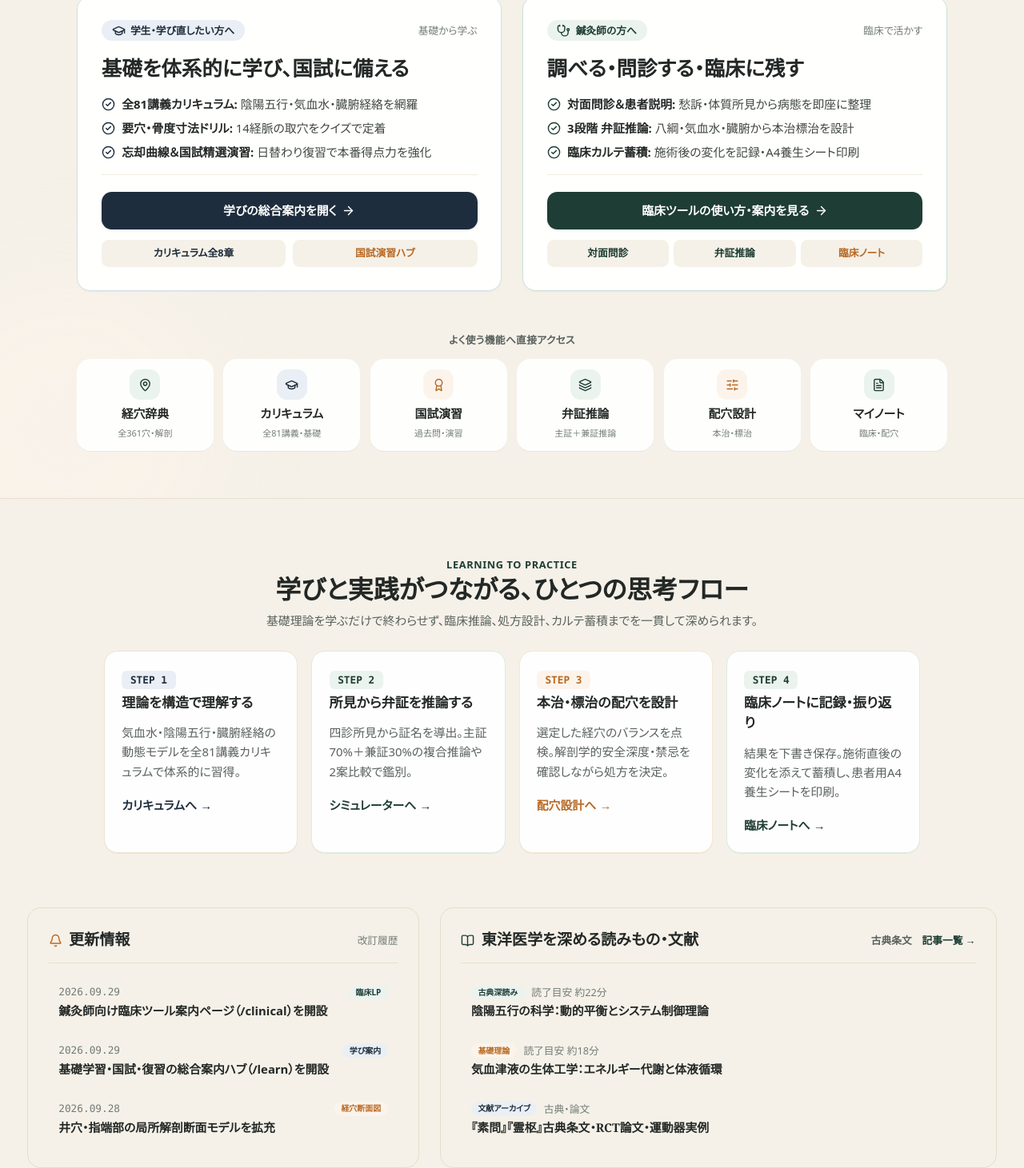
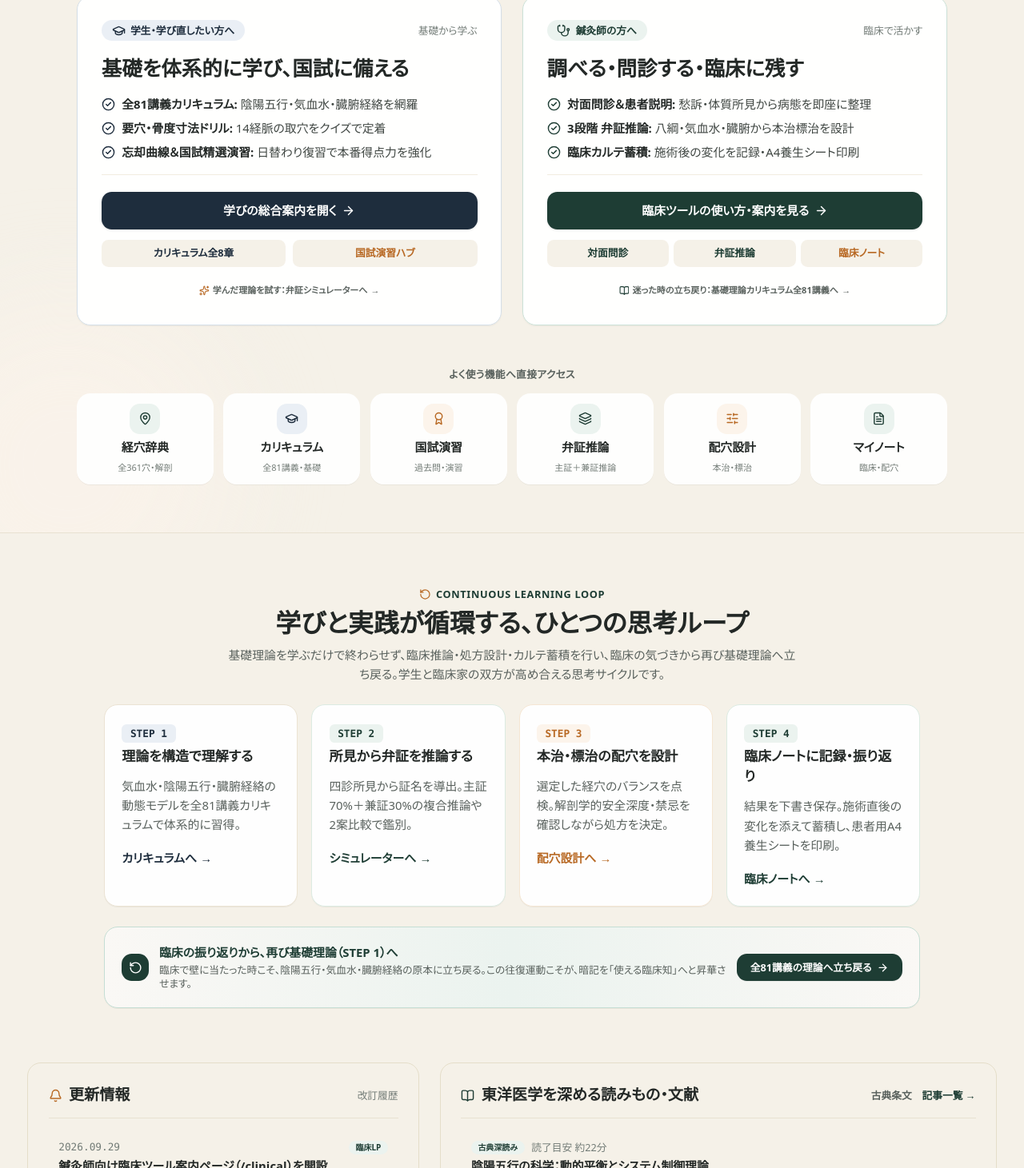
Before and after one commit to nikotarodesu/haritaro-oriental-medicine, a Next.js app: page / in a window 1280 px wide. Shown: the part 726-2187 px from the top of the page at 80% size. Built offline with nearby package versions, Linux system fonts and the light colour scheme; no server answers.

Commit message:
feat(ux): enhance continuous learning loop and dynamic cross-links between curriculum and simulator

```diff
--- a/src/app/page.tsx
+++ b/src/app/page.tsx
@@ -126,6 +126,18 @@ export default function HomePage() {
                     国試演習ハブ
                   </Link>
                 </div>
+
+                {/* 臨床への架け橋 */}
+                <div className="pt-1 text-center">
+                  <Link
+                    href="/simulator"
+                    className="text-[11px] font-semibold text-[#59615D] dark:text-[#A0B0BC] hover:text-[#1E2D3D] dark:hover:text-[#7BAAD8] transition-colors inline-flex items-center gap-1 group"
+                  >
+                    <Sparkles className="w-3 h-3 text-[#B86924] dark:text-[#E6C387]" />
+                    <span>学んだ理論を試す：弁証シミュレーターへ</span>
+                    <span className="group-hover:translate-x-0.5 transition-transform">→</span>
+                  </Link>
+                </div>
               </div>
             </div>
 
@@ -191,6 +203,18 @@ export default function HomePage() {
                     className="py-2 px-2 rounded-lg bg-[#FAF8F5] dark:bg-[#121920] hover:bg-[#FCF4EB] dark:hover:bg-[#281E15] text-[#B86924] dark:text-[#E6C387] font-semibold text-center truncate transition-colors"
                   >
                     臨床ノート
+                  </Link>
+                </div>
+
+                {/* 基礎への立ち戻り架け橋 */}
+                <div className="pt-1 text-center">
+                  <Link
+                    href="/curriculum"
+                    className="text-[11px] font-semibold text-[#59615D] dark:text-[#A0B0BC] hover:text-[#1E3D34] dark:hover:text-[#74BA9E] transition-colors inline-flex items-center gap-1 group"
+                  >
+                    <BookOpen className="w-3 h-3 text-[#1E3D34] dark:text-[#74BA9E]" />
+                    <span>迷った時の立ち戻り：基礎理論カリキュラム全81講義へ</span>
+                    <span className="group-hover:translate-x-0.5 transition-transform">→</span>
                   </Link>
                 </div>
               </div>
@@ -295,14 +319,15 @@ export default function HomePage() {
       {/* 4. 学びから実践へのつながりを示す具体例（思考プロセス図） */}
       <section className="max-w-5xl mx-auto px-4 sm:px-6 lg:px-8 space-y-6">
         <div className="text-center max-w-2xl mx-auto space-y-2">
-          <span className="text-xs font-bold text-[#1E3D34] dark:text-[#74BA9E] uppercase tracking-wider">
-            Learning to Practice
+          <span className="text-xs font-bold text-[#1E3D34] dark:text-[#74BA9E] uppercase tracking-wider flex items-center justify-center gap-1.5">
+            <RotateCcw className="w-3.5 h-3.5 text-[#B86924] dark:text-[#E6C387]" />
+            <span>Continuous Learning Loop</span>
           </span>
           <h2 className="text-2xl sm:text-3xl font-serif font-bold text-[#232826] dark:text-[#FAF8F5]">
-            学びと実践がつながる、ひとつの思考フロー
+            学びと実践が循環する、ひとつの思考ループ
           </h2>
           <p className="text-xs sm:text-sm text-[#59615D] dark:text-[#A0B0BC] leading-relaxed">
-            基礎理論を学ぶだけで終わらせず、臨床推論、処方設計、カルテ蓄積までを一貫して深められます。
+            基礎理論を学ぶだけで終わらせず、臨床推論・処方設計・カルテ蓄積を行い、臨床の気づきから再び基礎理論へ立ち戻る。学生と臨床家の双方が高め合える思考サイクルです。
           </p>
         </div>
 
@@ -378,6 +403,30 @@ export default function HomePage() {
               </Link>
             </div>
           </div>
+        </div>
+
+        {/* STEP 4から再びSTEP 1へ戻る循環ループ案内 */}
+        <div className="p-4 sm:p-5 rounded-2xl bg-gradient-to-r from-[#FAF8F5] via-[#EBF3EF] to-[#FAF8F5] dark:from-[#17212A] dark:via-[#13221C] dark:to-[#17212A] border border-[#C5DED4] dark:border-[#2A5243] flex flex-col sm:flex-row sm:items-center justify-between gap-3 text-xs shadow-2xs">
+          <div className="flex items-center gap-3">
+            <div className="w-8 h-8 rounded-xl bg-[#1E3D34] text-white flex items-center justify-center shrink-0">
+              <RotateCcw className="w-4 h-4" />
+            </div>
+            <div>
+              <span className="font-bold text-[#1E3D34] dark:text-[#74BA9E] block text-xs sm:text-sm">
+                臨床の振り返りから、再び基礎理論（STEP 1）へ
+              </span>
+              <p className="text-[#59615D] dark:text-[#A0B0BC] mt-0.5">
+                臨床で壁に当たった時こそ、陰陽五行・気血水・臓腑経絡の原本に立ち戻る。この往復運動こそが、暗記を「使える臨床知」へと昇華させます。
+              </p>
+            </div>
+          </div>
+          <Link
+            href="/curriculum"
+            className="px-4 py-2 rounded-xl bg-[#1E3D34] hover:bg-[#2B5A46] text-white font-bold transition-all shrink-0 self-end sm:self-auto inline-flex items-center gap-1.5 shadow-2xs"
+          >
+            <span>全81講義の理論へ立ち戻る</span>
+            <ArrowRight className="w-3.5 h-3.5" />
+          </Link>
         </div>
       </section>
 
--- a/src/components/ThreeStageSimulator.tsx
+++ b/src/components/ThreeStageSimulator.tsx
@@ -66,6 +66,123 @@ const SECONDARY_POINT_MAP: Record<QixueshuiType, { label: string; pairName: stri
   yangxu: { label: "陽虚（深部冷え・代謝低下）", pairName: "温陽補腎ペア", primary: "関元", secondary: "命門", role: "小腸募穴・督脈", desc: "丹田・命門の陽気を温め、深部の冷えを回復" },
 };
 
+// 選択された病態（気血水・臓腑・複合病態）に応じた関連カリキュラム講義のマッピング
+interface RelatedLectureInfo {
+  id: string;
+  chapter: string;
+  title: string;
+}
+
+function getRelatedLectures(
+  qixueshui: QixueshuiType,
+  zangfu: ZangfuType,
+  complexState: ComplexStateType
+): {
+  pathomechanism: RelatedLectureInfo;
+  treatment: RelatedLectureInfo;
+} {
+  // 1. 病因病機講義（第5講）
+  let pathomechanism: RelatedLectureInfo;
+
+  if (complexState !== "none") {
+    pathomechanism = {
+      id: "lecture-pathomechanism-10",
+      chapter: "第5講 レッスン10",
+      title: "慢性化と複合病態（虚実挟雑・本虚標実・寒熱錯雑）",
+    };
+  } else {
+    switch (qixueshui) {
+      case "qixu":
+        pathomechanism = {
+          id: "lecture-pathomechanism-3",
+          chapter: "第5講 レッスン3",
+          title: "気の不足と運動の失調（気虚の病理機序）",
+        };
+        break;
+      case "qizhi":
+      case "qini":
+        pathomechanism = {
+          id: "lecture-pathomechanism-3",
+          chapter: "第5講 レッスン3",
+          title: "気の不足と運動の失調（気滞・気逆の病理機序）",
+        };
+        break;
+      case "xuexu":
+        pathomechanism = {
+          id: "lecture-pathomechanism-5",
+          chapter: "第5講 レッスン5",
+          title: "血の失調と瘀血の形成（血虚の生起機序）",
+        };
+        break;
+      case "yuxue":
+        pathomechanism = {
+          id: "lecture-pathomechanism-5",
+          chapter: "第5講 レッスン5",
+          title: "血の失調と瘀血の形成（瘀血・脈絡阻滞）",
+        };
+        break;
+      case "shuitai":
+        pathomechanism = {
+          id: "lecture-pathomechanism-4",
+          chapter: "第5講 レッスン4",
+          title: "津液代謝の失調（水湿・痰濁の病理機序）",
+        };
+        break;
+      case "yinxu":
+        pathomechanism = {
+          id: "lecture-pathomechanism-6",
+          chapter: "第5講 レッスン6",
+          title: "寒熱と陰陽の失調（陰虚内熱・虚熱病機）",
+        };
+        break;
+      case "yangxu":
+        pathomechanism = {
+          id: "lecture-pathomechanism-6",
+          chapter: "第5講 レッスン6",
+          title: "寒熱と陰陽の失調（陽虚生寒・虚寒病機）",
+        };
+        break;
+      default:
+        pathomechanism = {
+          id: "lecture-pathomechanism-1",
+          chapter: "第5講 レッスン1",
+          title: "病機とは何か（病因・病機・証の思考体系）",
+        };
+        break;
+    }
+  }
+
+  // 2. 治法・配穴講義（第7講）
+  let treatment: RelatedLectureInfo;
+  if (qixueshui === "qixu" || qixueshui === "qizhi" || qixueshui === "qini") {
+    treatment = {
+      id: "lecture-treatment-5",
+      chapter: "第7講 レッスン5",
+      title: "気への治法を整理する（補気・理気・降気）",
+    };
+  } else if (qixueshui === "xuexu" || qixueshui === "yuxue" || qixueshui === "shuitai" || qixueshui === "yinxu") {
+    treatment = {
+      id: "lecture-treatment-6",
+      chapter: "第7講 レッスン6",
+      title: "血・津液への治法を整理する（養血・活血・滋陰・利水化痰）",
+    };
+  } else if (qixueshui === "yangxu") {
+    treatment = {
+      id: "lecture-treatment-3",
+      chapter: "第7講 レッスン3",
+      title: "補瀉・寒熱の原則を理解する（温補陽気）",
+    };
+  } else {
+    treatment = {
+      id: "lecture-treatment-2",
+      chapter: "第7講 レッスン2",
+      title: "証から治則・治法へつなぐ（多層構造と判断）",
+    };
+  }
+
+  return { pathomechanism, treatment };
+}
+
 export default function ThreeStageSimulator() {
   const router = useRouter();
   // ステップ1: 八綱
@@ -154,6 +271,10 @@ export default function ThreeStageSimulator() {
   const diagnosis: ComprehensiveDiagnosis = useMemo(() => {
     return synthesizeComprehensiveDiagnosis(depth, temp, state, qixueshui, zangfu, complexState);
   }, [depth, temp, state, qixueshui, zangfu, complexState]);
+
+  const relatedLectures = useMemo(() => {
+    return getRelatedLectures(qixueshui, zangfu, complexState);
+  }, [qixueshui, zangfu, complexState]);
 
   // URL searchParams または sessionStorage からの初期復元
   useEffect(() => {
@@ -1098,11 +1219,11 @@ export default function ThreeStageSimulator() {
                 この証の病因・病理機序を講義で確認：
               </span>
               <span className="font-bold text-[#232826] dark:text-[#FAF8F5]">
-                第5章 病因病機学説「慢性化と複合病態」
+                {relatedLectures.pathomechanism.chapter}「{relatedLectures.pathomechanism.title}」
               </span>
             </div>
             <Link
-              href="/curriculum?lecture=lecture-pathomechanism-10"
+              href={`/curriculum?lecture=${relatedLectures.pathomechanism.id}`}
               onClick={() => {
                 trackEvent("context_link_click", {
                   context_pair: "simulator",
@@ -1718,6 +1839,31 @@ export default function ThreeStageSimulator() {
                     );
                   })}
                 </div>
+
+                {/* 配穴設計理論への立ち戻りリンク */}
+                <div className="p-3.5 rounded-xl bg-[#FAF8F5] dark:bg-[#121920] border border-[#E8E1D1] dark:border-[#263542] flex flex-col sm:flex-row sm:items-center justify-between gap-2 text-xs">
+                  <div className="flex items-center gap-2">
+                    <GraduationCap className="w-4 h-4 text-[#1E3D34] dark:text-[#74BA9E] shrink-0" />
+                    <span className="text-[#59615D] dark:text-[#A0B0BC]">配穴の論理的根拠を深める：</span>
+                    <span className="font-bold text-[#232826] dark:text-[#FAF8F5]">
+                      第7講 レッスン8「経絡・経穴を選択する（局所遠隔・要穴の配穴設計）」
+                    </span>
+                  </div>
+                  <Link
+                    href="/curriculum?lecture=lecture-treatment-8"
+                    onClick={() => {
+                      trackEvent("context_link_click", {
+                        context_pair: "simulator",
+                        destination_type: "curriculum",
+                        placement: "acupoint_panel",
+                      });
+                    }}
+                    className="text-[#1E3D34] dark:text-[#74BA9E] font-bold hover:underline inline-flex items-center gap-1 shrink-0"
+                  >
+                    <span>配穴理論講義へ</span>
+                    <ArrowRight className="w-3.5 h-3.5" />
+                  </Link>
+                </div>
               </div>
             )}
           </div>
```
